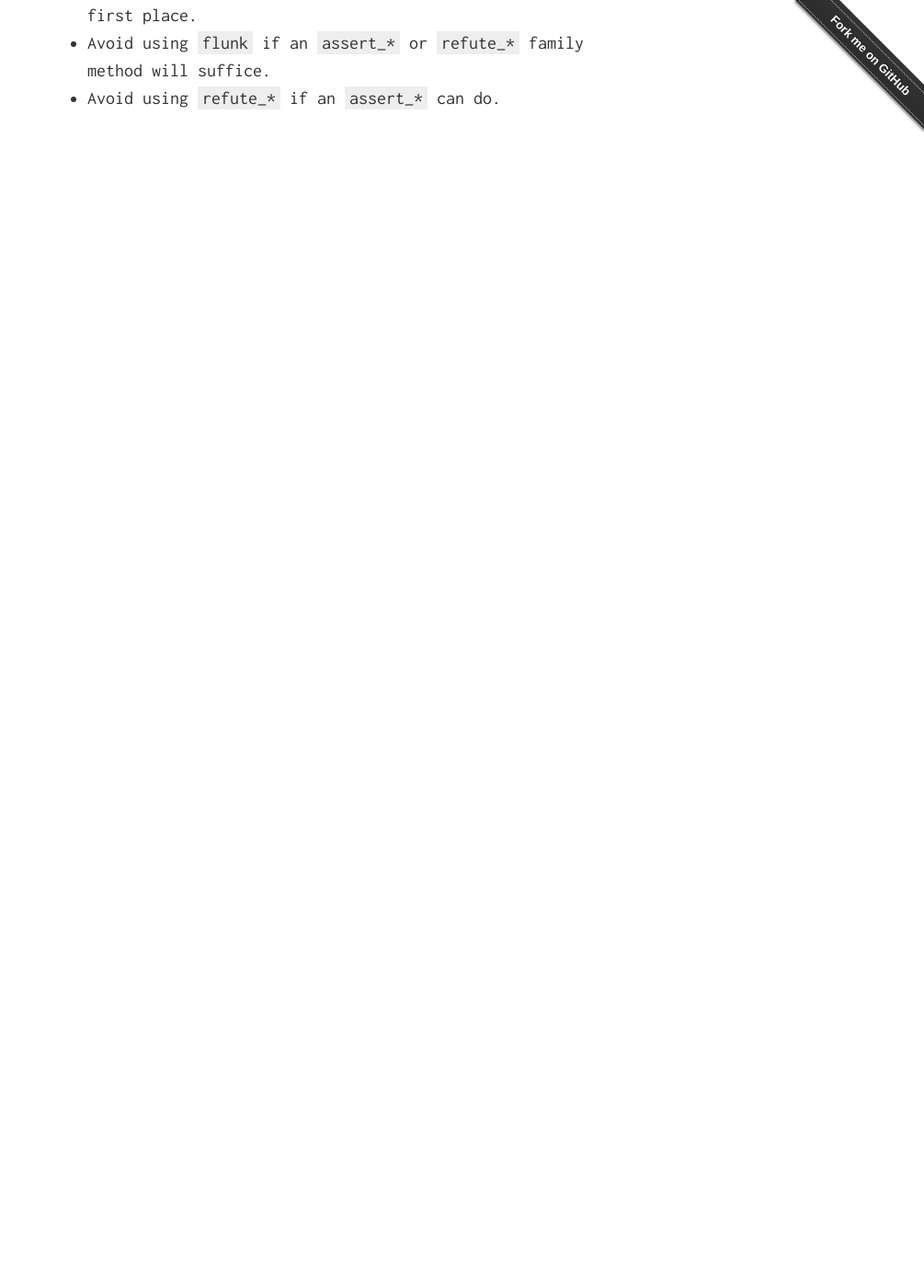
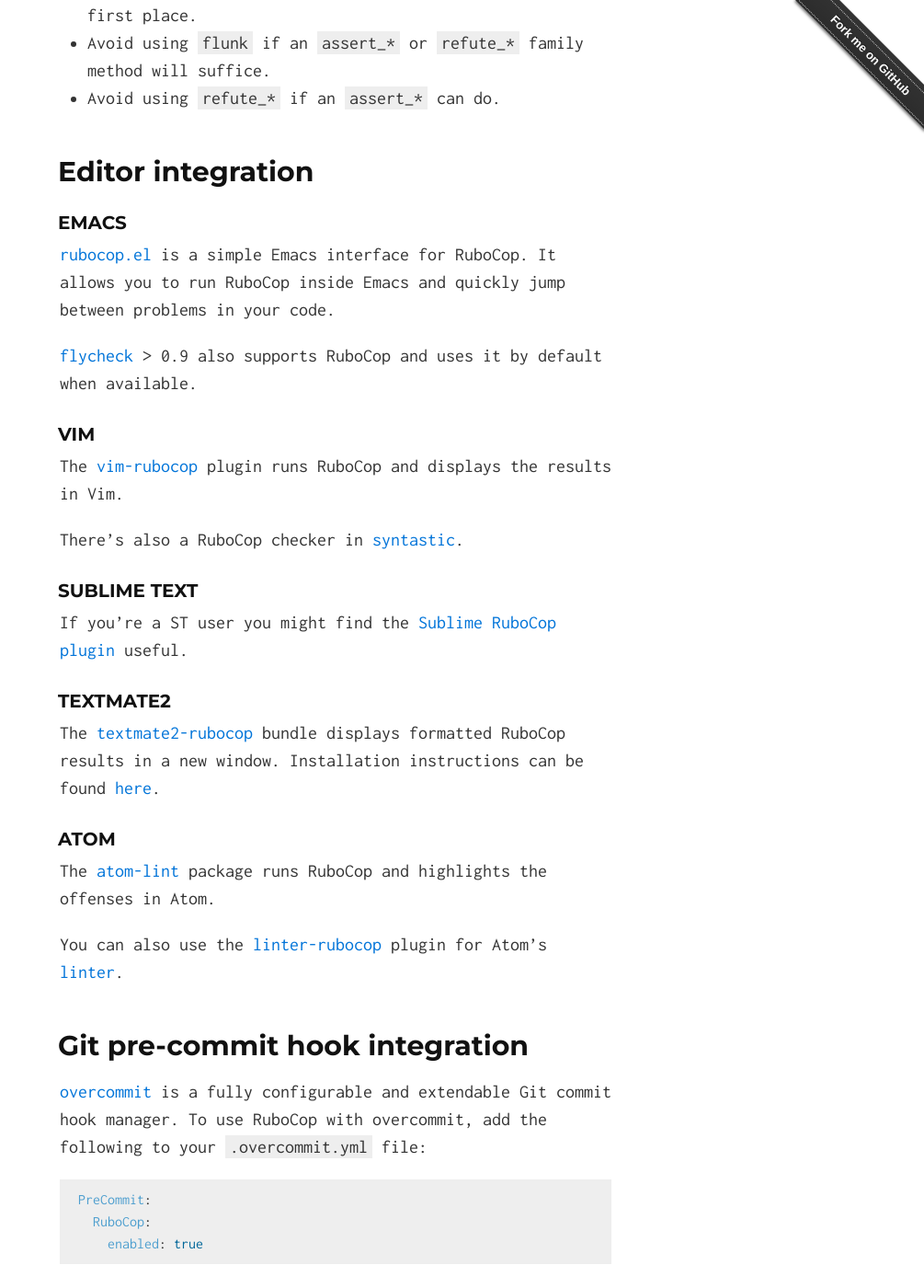
Before and after one commit to VenusPR/shopify, a Jekyll site: the page built from index.md, in a window 1280 px wide and 1400 px high, scrolled down 5088 px. Shown: the whole window at 92% size, without its empty margins (275-1280 px from the left). Built offline with Jekyll 4.4.1, drawn with Linux system fonts in a browser that asks for light colours; before the commit the page ends 5310 px from its top, so only the background shows below that.

Commit message:
Moved from README to index.md

````diff
--- a/index.md
+++ b/index.md
@@ -108,3 +108,54 @@ We expect all developers at Shopify to have at least a passing understanding of
 * Avoid using `refute_*` if an `assert_*` can do.
 
 <div class="github-fork-ribbon-wrapper right fixed" style="width: 150px;height: 150px;position: fixed;overflow: hidden;top: 0;z-index: 9999;pointer-events: none;right: 0;"><div class="github-fork-ribbon" style="position: absolute;padding: 2px 0;background-color: #333;background-image: linear-gradient(to bottom, rgba(0, 0, 0, 0), rgba(0, 0, 0, 0.15));-webkit-box-shadow: 0 2px 3px 0 rgba(0, 0, 0, 0.5);-moz-box-shadow: 0 2px 3px 0 rgba(0, 0, 0, 0.5);box-shadow: 0 2px 3px 0 rgba(0, 0, 0, 0.5);z-index: 9999;pointer-events: auto;top: 42px;right: -43px;-webkit-transform: rotate(45deg);-moz-transform: rotate(45deg);-ms-transform: rotate(45deg);-o-transform: rotate(45deg);transform: rotate(45deg);"><a href="https://github.com/Shopify/styleguide" style="font: 700 13px &quot;Helvetica Neue&quot;, Helvetica, Arial, sans-serif;color: #fff;text-decoration: none;text-shadow: 0 -1px rgba(0, 0, 0, 0.5);text-align: center;width: 200px;line-height: 20px;display: inline-block;padding: 2px 0;border-width: 1px 0;border-style: dotted;border-color: rgba(255, 255, 255, 0.7);">Fork me on GitHub</a></div></div>
+
+## Editor integration
+
+### Emacs
+
+[rubocop.el](https://github.com/bbatsov/rubocop-emacs) is a simple
+Emacs interface for RuboCop. It allows you to run RuboCop inside Emacs
+and quickly jump between problems in your code.
+
+[flycheck](https://github.com/lunaryorn/flycheck) > 0.9 also supports
+RuboCop and uses it by default when available.
+
+### Vim
+
+The [vim-rubocop](https://github.com/ngmy/vim-rubocop) plugin runs
+RuboCop and displays the results in Vim.
+
+There's also a RuboCop checker in
+[syntastic](https://github.com/scrooloose/syntastic).
+
+### Sublime Text
+
+If you're a ST user you might find the
+[Sublime RuboCop plugin](https://github.com/pderichs/sublime_rubocop)
+useful.
+
+### TextMate2
+
+The [textmate2-rubocop](https://github.com/mrdougal/textmate2-rubocop)
+bundle displays formatted RuboCop results in a new window.
+Installation instructions can be found [here](https://github.com/mrdougal/textmate2-rubocop#installation).
+
+### Atom
+
+The [atom-lint](https://github.com/yujinakayama/atom-lint) package
+runs RuboCop and highlights the offenses in Atom.
+
+You can also use the [linter-rubocop](https://github.com/AtomLinter/linter-rubocop)
+plugin for Atom's [linter](https://github.com/AtomLinter/Linter).
+
+## Git pre-commit hook integration
+
+[overcommit](https://github.com/brigade/overcommit) is a fully configurable and
+extendable Git commit hook manager. To use RuboCop with overcommit, add the
+following to your `.overcommit.yml` file:
+
+```yaml
+PreCommit:
+  RuboCop:
+    enabled: true
+```
````
